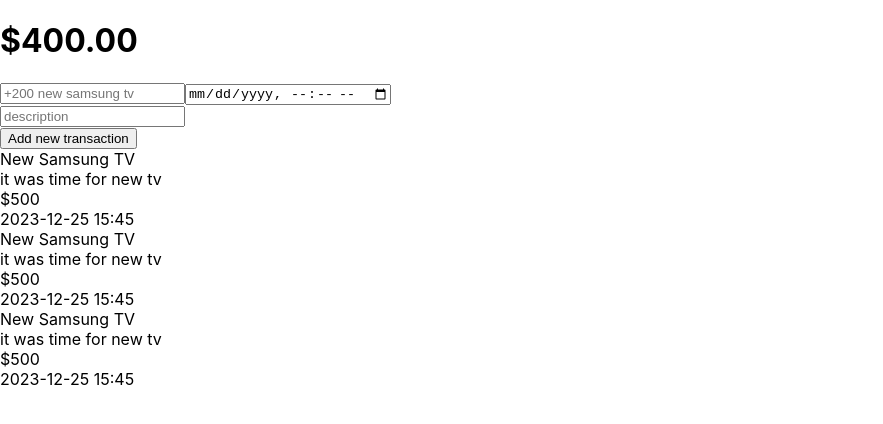
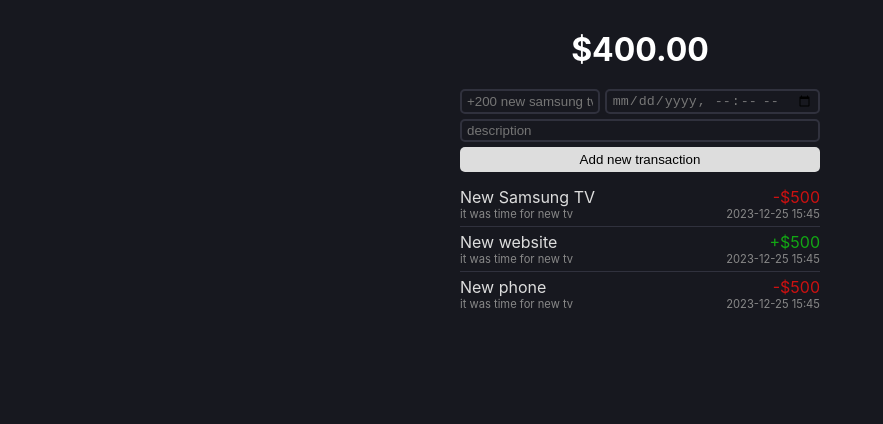
Before and after one commit to Matt9907/money-tracker, a React (Create React App) app: page / in a window 1280 px wide. Shown: the top 424 px of the page, without its empty margins (0-883 px from the left). Built offline with nearby package versions, Linux system fonts and the light colour scheme.

Commit message:
Finishing up the styling of app

```diff
--- a/src/App.css
+++ b/src/App.css
@@ -1,38 +1,94 @@
-.App {
-  text-align: center;
+*{
+  box-sizing: border-box;
 }
 
-.App-logo {
-  height: 40vmin;
-  pointer-events: none;
+
+body{
+  background-color: #17181f;
+  color: #ddd
 }
 
-@media (prefers-reduced-motion: no-preference) {
-  .App-logo {
-    animation: App-logo-spin infinite 20s linear;
-  }
+
+main{
+  max-width: 360px;
+  margin:30px auto;
 }
 
-.App-header {
-  background-color: #282c34;
-  min-height: 100vh;
-  display: flex;
-  flex-direction: column;
-  align-items: center;
-  justify-content: center;
-  font-size: calc(10px + 2vmin);
-  color: white;
+h1{
+  text-align: center;
+  color:#fff;
+  margin:0;
 }
 
-.App-link {
-  color: #61dafb;
+form{
+  margin-top: 20px;
 }
 
-@keyframes App-logo-spin {
-  from {
-    transform: rotate(0deg);
-  }
-  to {
-    transform: rotate(360deg);
-  }
+form input{
+  width: 100%;
+  background-color: transparent;
+  color: #ddd;
+  border: 2px solid #30313d;
+  padding:2px 5px;
+  border-radius: 5px;
 }
+form input[type="datetime-local"]{
+  color:#777;
+}
+form div.basic{
+  display: flex;
+  gap: 5px;
+  margin-bottom: 5px;
+}
+
+form button{
+  width: 100%;
+  margin-top: 5px;
+  border:0;
+  border-radius: 5px;
+  padding:5px;
+  background-color: #ddd;
+}
+
+div.transactions{
+  margin-top: 10px;
+
+}
+
+div.transaction{
+  display: flex;
+  justify-content: space-between;
+  padding:5px 0;
+  border-top: 1px solid #30313d;
+}
+
+div.transaction:first-child{
+  border-top: 0;
+}
+
+div.transaction div.name{
+  font-size: 1rem;
+}
+
+div.transaction div.description{
+  font-size: .7rem;
+  color:#888;
+}
+
+div.right{
+  text-align: right;
+}
+
+div.price.green{
+  color: #1c1c;
+
+}
+
+div.price.red{
+  color:#c11;
+}
+
+div.transaction div.datetime{
+  font-size: .7rem;
+  color: #888;
+}
--- a/src/App.js
+++ b/src/App.js
@@ -6,10 +6,12 @@
    <main>
     <h1>$400<span>.00</span></h1>
     <form>
+
       <div className="basic">
     <input type="text" placeholder={'+200 new samsung tv'} />
     <input type="datetime-local" />
     </div>
+
     <div className="description">
     <input type= "text" placeholder={'description'} />
     </div>
@@ -25,7 +27,7 @@
 
         </div>
         <div className="right">
-          <div className='price'>$500</div>
+          <div className='price red'>-$500</div>
           <div className='datetime'>2023-12-25 15:45</div>
 
         </div>
@@ -34,12 +36,12 @@
     </div>
     <div className="transaction">
         <div className="left">
-          <div className="name">New Samsung TV</div>
+          <div className="name">New website</div>
           <div className="description">it was time for new tv</div>
 
         </div>
         <div className="right">
-          <div className='price'>$500</div>
+          <div className='price green'>+$500</div>
           <div className='datetime'>2023-12-25 15:45</div>
 
         </div>
@@ -48,12 +50,12 @@
     </div>
     <div className="transaction">
         <div className="left">
-          <div className="name">New Samsung TV</div>
+          <div className="name">New phone</div>
           <div className="description">it was time for new tv</div>
 
         </div>
         <div className="right">
-          <div className='price'>$500</div>
+          <div className='price red'>-$500</div>
           <div className='datetime'>2023-12-25 15:45</div>
 
         </div>
```
